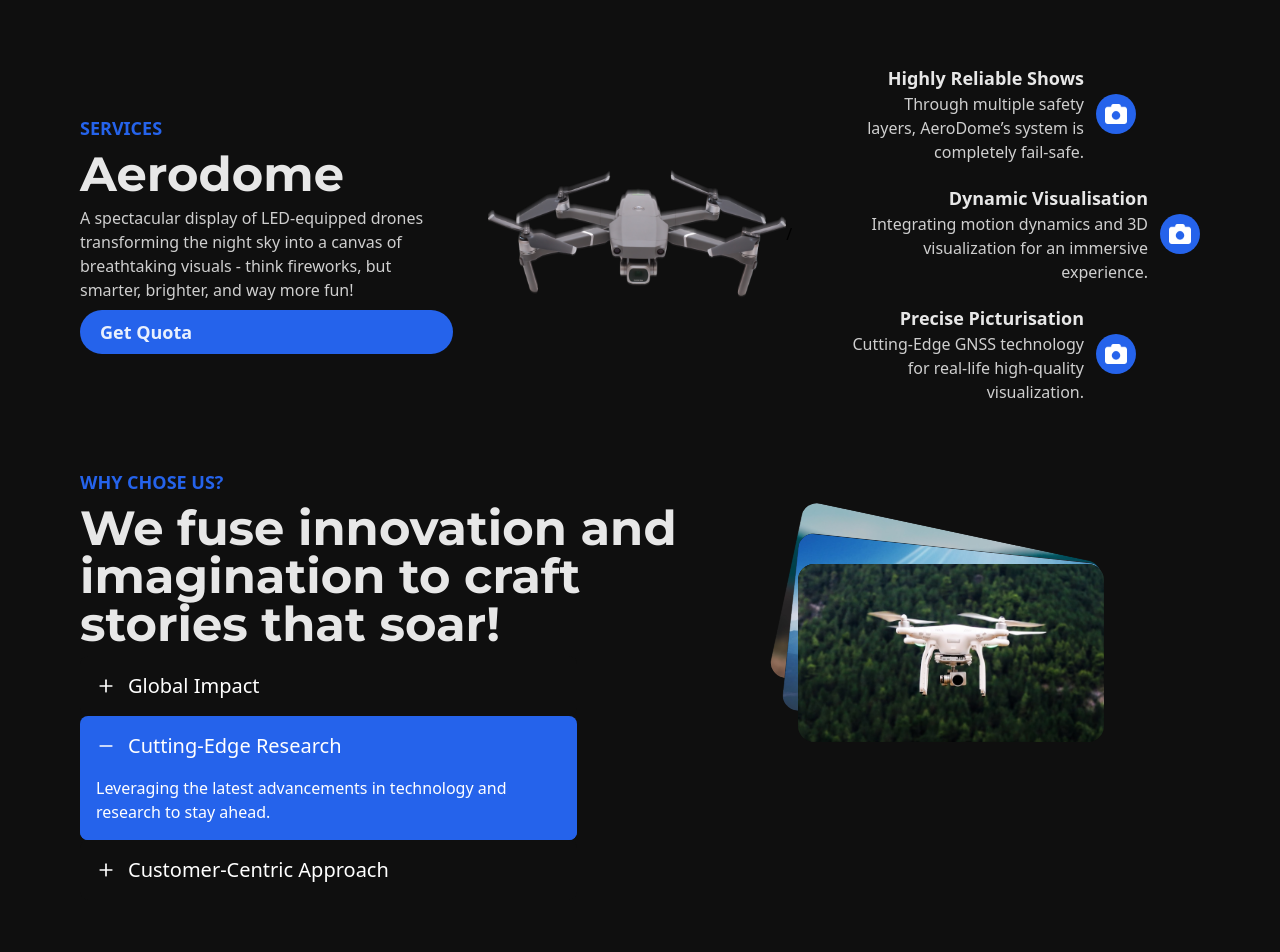
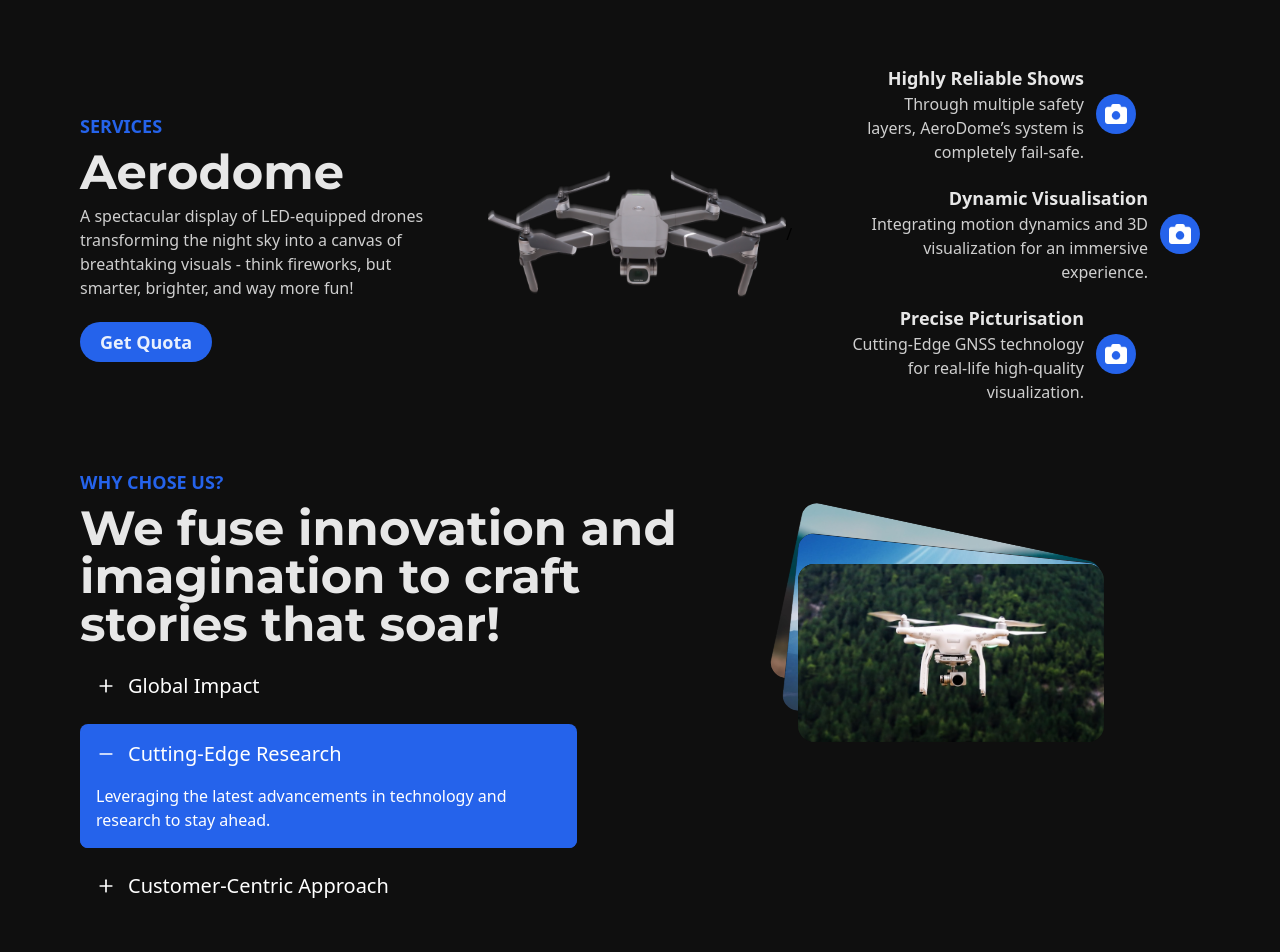
Before and after one commit to kabdallokesh/aerodome, a React (Vite) app in the folder aerodome/: page / in a window 1280 px wide. Shown: the top 952 px of the page. Built offline with nearby package versions, Linux system fonts and the light colour scheme.

Commit message:
Enhance AboutUs and Services components with link prop for buttons; improve Options component layout and accessibility with transitions and aria attributes

```diff
--- a/aerodome/src/components/HomePageComponents/AboutUs.jsx
+++ b/aerodome/src/components/HomePageComponents/AboutUs.jsx
@@ -72,7 +72,7 @@ function AboutUs() {
             <img src={backer3} className="w-1/5 h-20  mx-auto bg-transparent" />
             <img src={backer4} className="w-1/5 h-14  mx-auto bg-transparent" />
           </div>
-          <Button txt={"Contact Us"} />
+          <Button txt={"Contact Us"} link={""} />
         </div>
       </div>
     </div>
--- a/aerodome/src/components/HomePageComponents/Options.jsx
+++ b/aerodome/src/components/HomePageComponents/Options.jsx
@@ -27,36 +27,45 @@ export default function Options() {
   };
 
   return (
-    <div className="w-4/5">
+    <div className="w-4/5 space-y-2">
       {sections.map((section, index) => (
         <div
           key={index}
-          className={`rounded-lg  ${
-            openSection === index ? "bg-blue-600 " : ""
+          className={`rounded-lg overflow-hidden transition-all duration-1000 ${
+            openSection === index ? "bg-blue-600" : "bg-transparent"
           }`}
         >
           <button
             onClick={() => toggleSection(index)}
-            className="flex items-center w-full p-4  text-left gap-3"
+            className="flex items-center w-full p-4 text-left gap-3 focus:outline-none focus:ring-2 focus:ring-blue-500 focus:ring-opacity-50 "
+            aria-expanded={openSection === index}
+            aria-controls={`section-${index}`}
           >
-            {openSection === index ? (
-              <Minus className="h-5 w-5 text-white bg-transparent" />
-            ) : (
-              <Plus className="h-5 w-5 text-white bg-transparent" />
-            )}
-            <span
-              className={`font-medium bg-transparent text-xl ${
-                openSection === index ? "text-white" : "text-white"
-              }`}
-            >
+            <div className="transition-transform duration-500 ease-in-out bg-transparent">
+              {openSection === index ? (
+                <Minus className="h-5 w-5 text-white bg-transparent" />
+              ) : (
+                <Plus className="h-5 w-5 text-white bg-transparent" />
+              )}
+            </div>
+            <span className="font-medium text-xl text-white bg-transparent">
               {section.title}
             </span>
           </button>
-          {openSection === index && (
-            <div className="px-4 pb-4 text-md rounded-br-lg rounded-bl-lg text-white bg-blue-600 ">
+          <div
+            id={`section-${index}`}
+            className={`overflow-hidden transition-all duration-1000  ease-in-out ${
+              openSection === index ? "max-h-40 " : "max-h-0"
+            }`}
+          >
+            <div
+              className={`px-4 pb-4 text-md text-white transition-all duration-1000 bg-blue-600 ${
+                openSection === index ? "" : "bg-transparent text-transparent"
+              }`}
+            >
               {section.content}
             </div>
-          )}
+          </div>
         </div>
       ))}
     </div>
--- a/aerodome/src/components/HomePageComponents/Services.jsx
+++ b/aerodome/src/components/HomePageComponents/Services.jsx
@@ -17,7 +17,9 @@ function Services() {
           }
         />
 
-        <Button txt={"Get Quota"} link={""} />
+        <div className="mt-5">
+          <Button txt={"Get Quota"} link={""} />
+        </div>
       </div>
       <div className="w-1/3 flex justify-center items-center">
         <img src={droneImg} alt="drone image" className="w-4/5" />/
```
